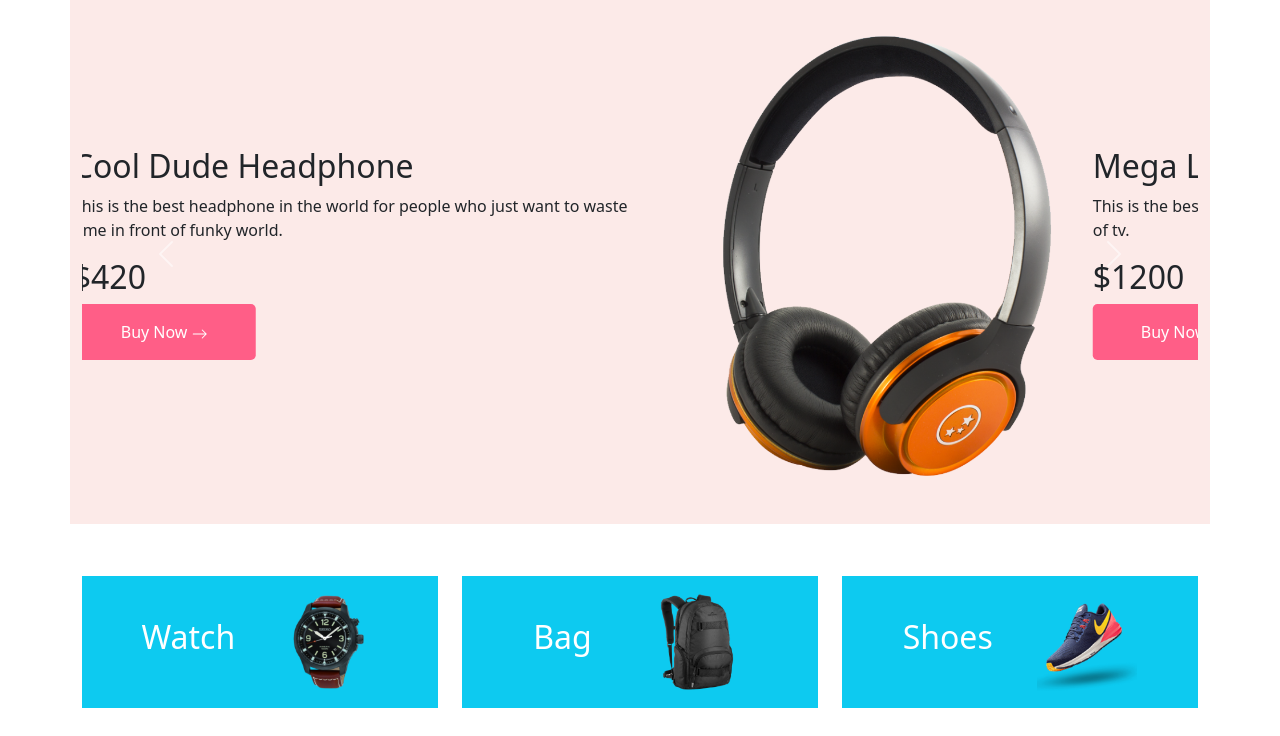
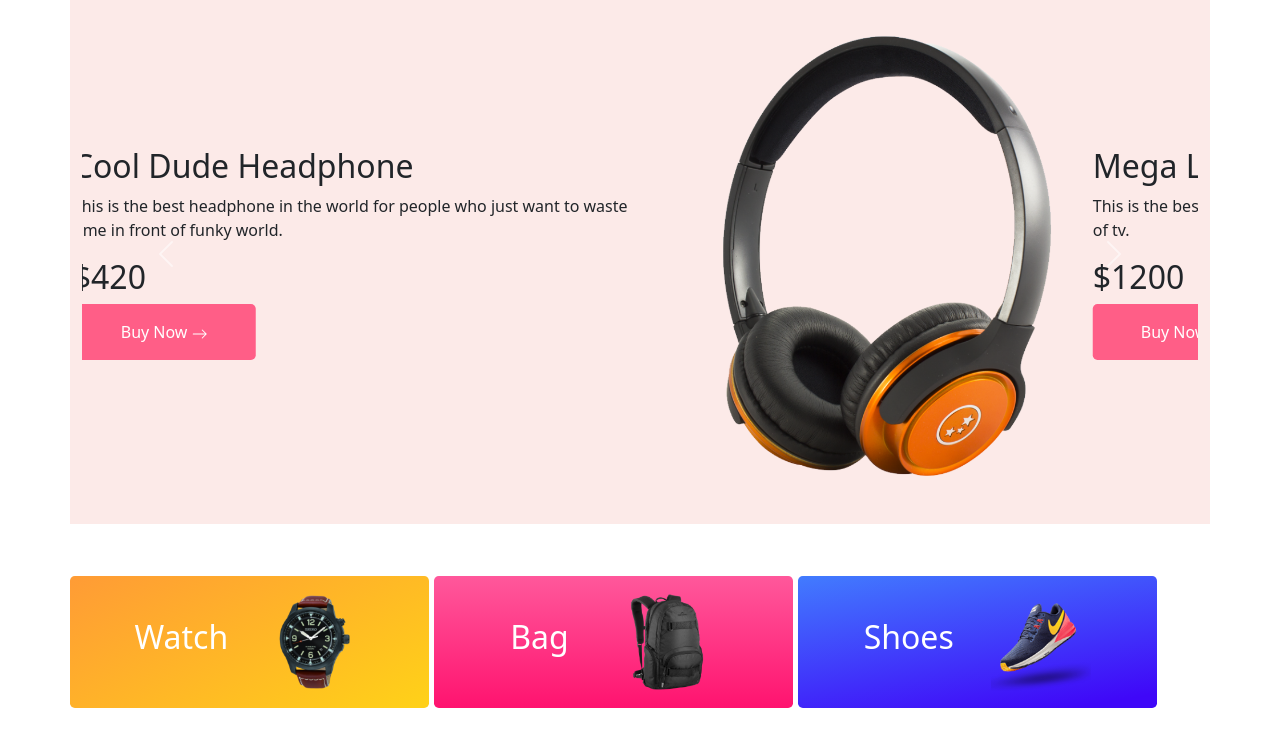
Before and after one commit to md-rumon-khan/panda-commerce-bootstrap, a plain HTML site: page index.html in a window 1280 px wide. Shown: the part 64-800 px from the top of the page. Drawn offline with nearby package versions, Linux system fonts and the light colour scheme.

Commit message:
Alhamdulillah all done

```diff
--- a/index.html
+++ b/index.html
@@ -128,20 +128,20 @@
         <!-- Items section start -->
         <section class="container categories mb-5">
             <div class="row">
-                <div class="col-lg-4 col-md-6 mt-1 rounded-3">
-                    <div class="p-3 d-flex align-items-center bg-info justify-content-evenly">
+                <div class="col-lg-4 col-md-6 mt-1 rounded-3" id="watch">
+                    <div class="p-3 d-flex align-items-center  justify-content-evenly">
                         <h2 class="text-white">Watch</h2>
                         <img src="./images/categories/watch.png" alt="">
                     </div>
                 </div>
-                <div class="col-lg-4 col-md-6 mt-1 rounded-3">
-                    <div class="p-3  d-flex align-items-center bg-info justify-content-evenly">
+                <div class="col-lg-4 col-md-6 mt-1 rounded-3" id="bag">
+                    <div class="p-3  d-flex align-items-center justify-content-evenly">
                         <h2 class="text-white">Bag</h2>
                         <img src="./images/categories/bag.png" alt="">
                     </div>
                 </div>
-                <div class="col-lg-4 col-md-6 mt-1 rounded-3">
-                    <div class="p-3  d-flex align-items-center bg-info justify-content-evenly">
+                <div class="col-lg-4 col-md-6 mt-1 rounded-3" id="shoe">
+                    <div class="p-3  d-flex align-items-center justify-content-evenly">
                         <h2 class="text-white">Shoes</h2>
                         <img src="./images/categories/shoes.png" alt="">
                     </div>
--- a/styles/style.css
+++ b/styles/style.css
@@ -18,3 +18,20 @@
     text-align: center;
     color: white;
 }
+#watch{
+    margin-right: 5px;
+
+    width: 359px;
+    background: linear-gradient(152.07deg, #FF9C35 1.47%, #FFD019 97.17%);
+}
+#bag{
+    margin-right: 5px;
+    width: 359px;
+    background: linear-gradient(180deg, #FF589B -0.01%, #FF136F 99.99%);
+}
+#shoe{
+    margin-right: 5px;
+
+    width: 359px;
+    background: linear-gradient(170.41deg, #4289FF -10.89%, #3F07F8 92.77%);
+}
```
